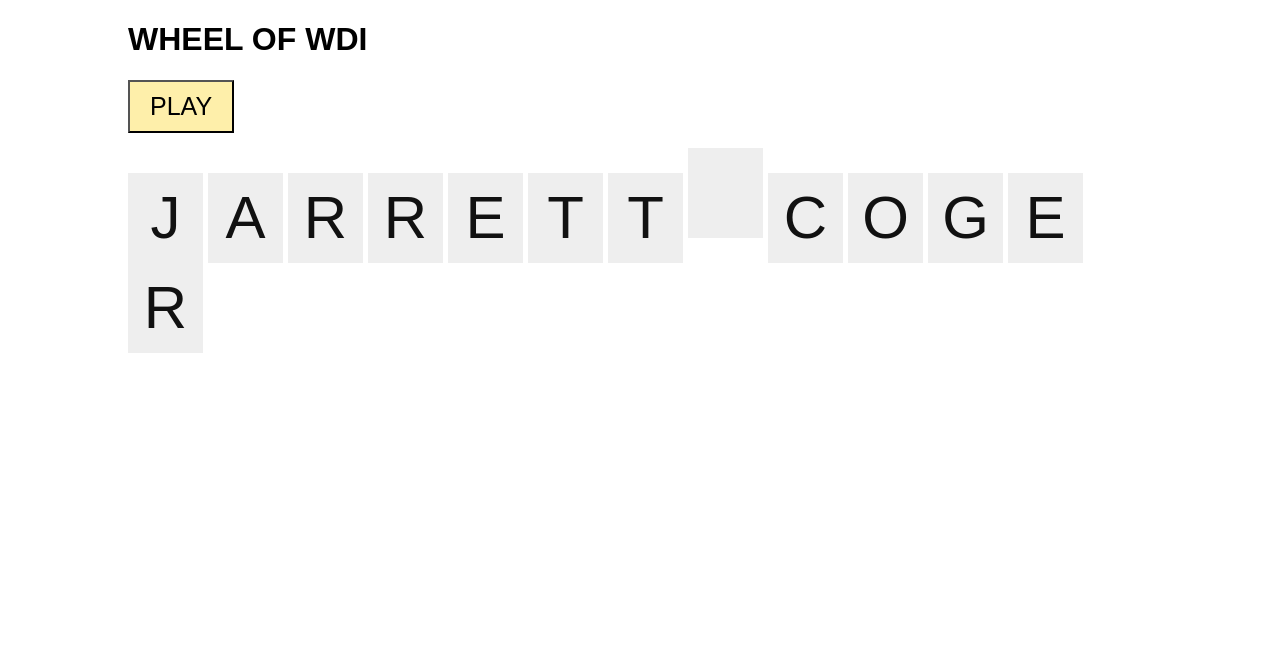
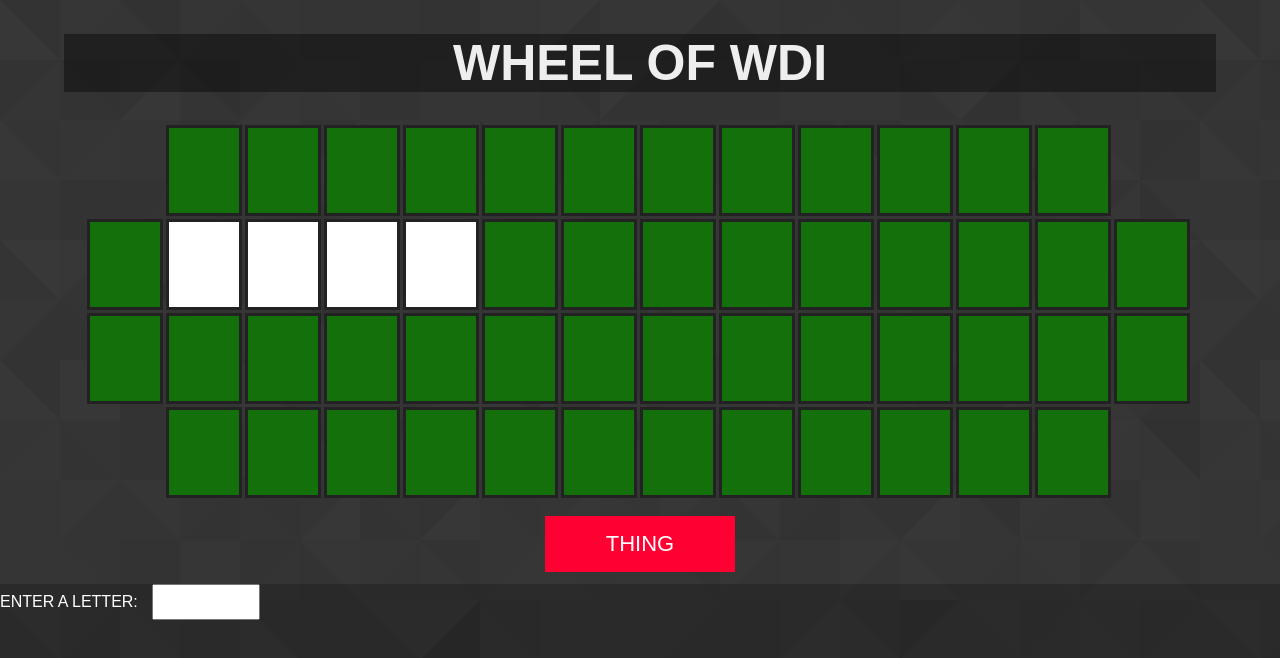
Before and after one commit to tdedobbeleer/wheel_of_wdi, a plain HTML site: page index.html in a window 1280 px wide. Both pictures are taken after a click on the button "PLAY". Drawn offline with nearby package versions, Linux system fonts and the light colour scheme.

Commit message:
finished making display board

```diff
--- a/css/style.css
+++ b/css/style.css
@@ -1,19 +1,51 @@
+body {
+  background-image: url('../img/footer_lodyas.png');
+}
+
+.clear {
+  clear: both;
+  overflow: auto;
+}
+
 #container {
-  width: 80%;
+  width: 90%;
   margin: 0 auto;
+}
+
+.row {
+  display: flex;
+  justify-content: center;
 }
 
 h1 {
   text-transform: uppercase;
+  font-size: 50px;
+  color: #eee;
+  text-align: center;
+  background-color:rgba(0,0,1,.4);
 }
 
+#upper-section {
+  height: 550px;
+}
+
+#board {
+  margin: 0 auto;
+  height: 200px;
+}
+
+
+
 .box {
-  display: inline-block;
-  width: 75px;
-  height: 90px;
+  display: block;
+  float: left;
+  width: 70px;
+  height: 85px;
   position: relative;
-  margin-right: 5px;
-  background-color: #eee;
+  margin-right: 3px;
+  margin-bottom: 3px;
+  background-color: #13700a;
+  border: 3px solid #222;
 }
 
 .letter {
@@ -25,9 +57,56 @@ h1 {
 
 #play {
   display: block;
-  background-color: #feefaa;
+  background-color: #ff0032;
+  color: white;
+  border: none;
+  font-weight: bold;
   padding: 10px 20px;
+  margin: 0 auto;
+  margin-top: 15px;
   margin-bottom: 15px;
   text-transform: uppercase;
   font-size: 25px;
 }
+
+.clue {
+  display: block;
+  width: 150px;
+  margin: 0 auto;
+  margin-top: 15px;
+  padding: 15px 20px;
+  font-size: 22px;
+  text-transform: uppercase;
+  text-align: center;
+  background-color: #ff0032;
+  color: white;
+}
+
+#play:hover {
+  background-color: #de0000;
+}
+
+#play:focus {
+  box-shadow: none;
+}
+
+#lower-section {
+  background-color: rgba(0, 0, 1, .2);
+  height: 250px;
+}
+
+
+#guess {
+  margin-left: 10px;
+  height: 30px;
+  width: 100px;
+}
+
+label {
+  color: white;
+  text-transform: uppercase;
+}
+
+.active {
+  background-color: white;
+}
--- a/index.html
+++ b/index.html
@@ -10,9 +10,86 @@
 
 <body>
     <div id="container">
-        <h1>Wheel of WDI</h1>
-        <button id="play">Play</button>
+        <div id="upper-section">
+          <h1>Wheel of WDI</h1>
+
+          <div id="board">
+            <section class="row">
+              <div class="box"></div>
+              <div class="box"></div>
+              <div class="box"></div>
+              <div class="box"></div>
+              <div class="box"></div>
+              <div class="box"></div>
+              <div class="box"></div>
+              <div class="box"></div>
+              <div class="box"></div>
+              <div class="box"></div>
+              <div class="box"></div>
+              <div class="box"></div>
+            </section>
+            <section class="row">
+              <div class="clear"></div>
+              <div class="box"></div>
+              <div class="box"></div>
+              <div class="box"></div>
+              <div class="box"></div>
+              <div class="box"></div>
+              <div class="box"></div>
+              <div class="box"></div>
+              <div class="box"></div>
+              <div class="box"></div>
+              <div class="box"></div>
+              <div class="box"></div>
+              <div class="box"></div>
+              <div class="box"></div>
+              <div class="box"></div>
+            </section>
+            <section class="row">
+              <div class="clear"></div>
+              <div class="box"></div>
+              <div class="box"></div>
+              <div class="box"></div>
+              <div class="box"></div>
+              <div class="box"></div>
+              <div class="box"></div>
+              <div class="box"></div>
+              <div class="box"></div>
+              <div class="box"></div>
+              <div class="box"></div>
+              <div class="box"></div>
+              <div class="box"></div>
+              <div class="box"></div>
+              <div class="box"></div>
+            </section>
+            <div class="clear"></div>
+           <section class="row">
+             <div class="box"></div>
+             <div class="box"></div>
+             <div class="box"></div>
+             <div class="box"></div>
+             <div class="box"></div>
+             <div class="box"></div>
+             <div class="box"></div>
+             <div class="box"></div>
+             <div class="box"></div>
+             <div class="box"></div>
+             <div class="box"></div>
+             <div class="box"></div>
+           </section>
+            <div class="clear"></div>
+            <button id="play">Play</button>
+          </div> <!-- end board -->
+        </div> <!-- end upper section -->
+    </div> <!-- end container -->
+
+    <div id="lower-section">
+        <form action="#" method="GET">
+          <label for="guess">Enter a letter: </label>
+          <input type="text" id="guess">
+        </form>
     </div>
+
     <script src="http://code.jquery.com/jquery-2.1.4.min.js"></script>
     <script src="js/script.js"></script>
 </body>
--- a/js/script.js
+++ b/js/script.js
@@ -9,30 +9,47 @@ $(document).ready(function() {
     }, {
         word: "Jarrett Coger",
         topic: "Person"
+    }, {
+        word: "Mike Hopper",
+        topic: "Person"
+    }, {
+        word: "HTML",
+        topic: "Thing"
     }]; // Close words
 
 
     function playGame() {
         var rand = Math.floor(Math.random() * words.length);
         var currentWord = words[rand].word.toUpperCase();
-        console.log(typeof currentWord);
-        splitWord = currentWord.split("");
+        var clue = $('<p class="clue"></p>');
+        var splitWord = currentWord.split("");
+        var div = $(".box");
+        console.log(div);
 
         for (var i = 0; i < splitWord.length; i++) {
-            var div = $("<div></div>");
-            div.addClass("box");
+
+            // make the p element
             var p = $("<p></p>");
-            p.addClass("letter")
+            // hide the letter
+            p.css("display", "none");
+            p.addClass("letter");
+            p.addClass(splitWord[i]);
             p.text(splitWord[i]);
-            div.append(p);
-            $("#container").append(div);
+            console.log(div[i]);
+            p.appendTo(div[i + 13]);
+            console.log(div[i]);
+            $(div[i + 13]).addClass("active");
+            // $("#board").append(div);
 
         };
+        clue.text(words[rand].topic);
+        $("#board").append(clue);
     };
 
     $("#play").on("click", function (){
-      $(".box").remove();
+      $(this).fadeOut(100);
       playGame();
+
     })
 
 
```
Also changed, not shown: img/footer_lodyas.png (added), 2 other files.
